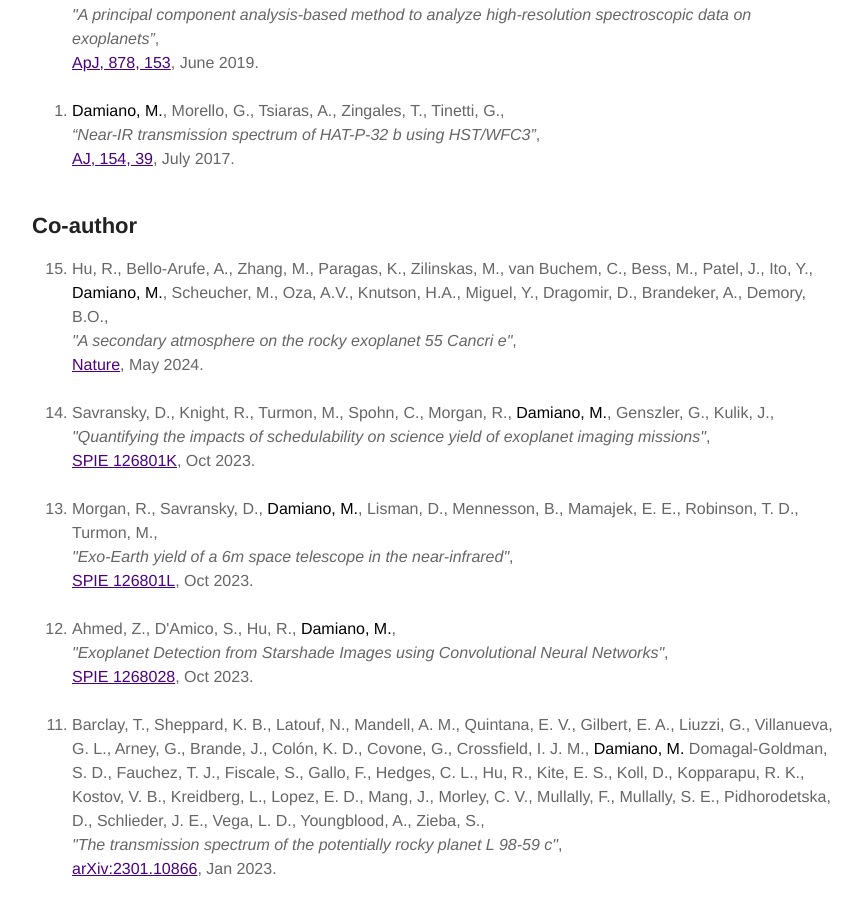
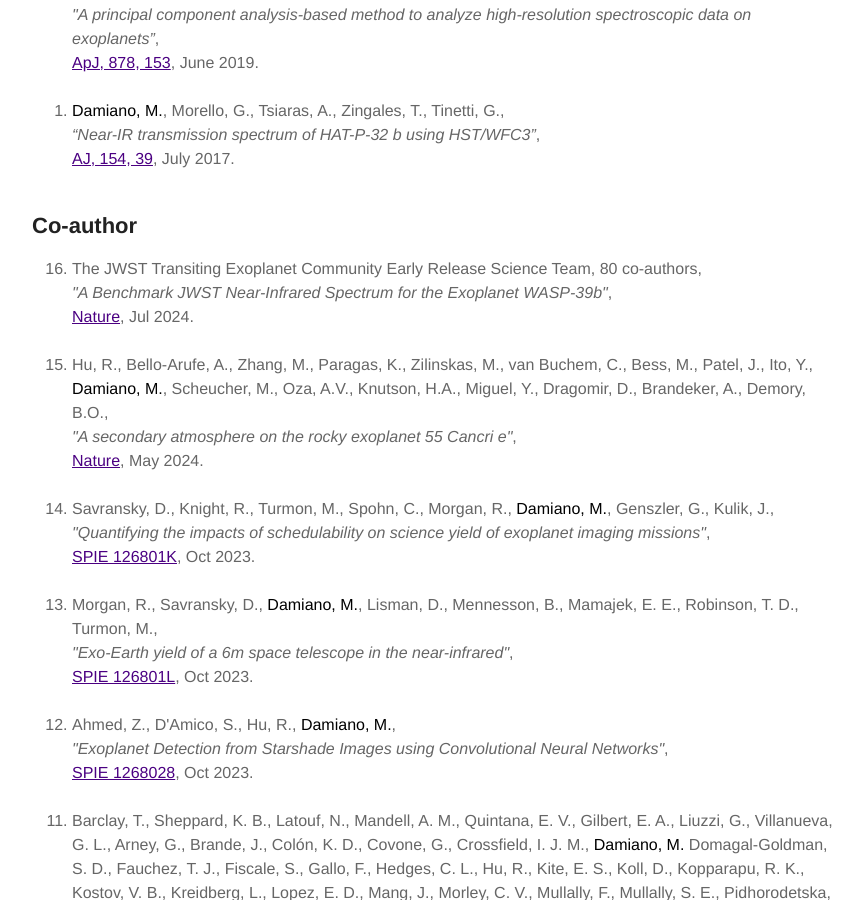
Before and after one commit to MDamiano/MDamiano.github.io, a Jekyll site: the page built from publications.md, in a window 1280 px wide and 900 px high, scrolled down 1554 px. Shown: the whole window, without its empty margins (203-1066 px from the left). Built offline with Jekyll 4.4.1, drawn with Linux system fonts in a browser that asks for light colours.

Commit message:
Update Sept 6 2024

```diff
--- a/_config.yml
+++ b/_config.yml
@@ -4,6 +4,11 @@ bio: Ph.D. in Astrophysics
 
 # twitter summary info
 #description:
+
+### To run a local server
+### 1. cd into the project folder
+### 2. bundle exec jekyll serve
+### 3. http://localhost:4000
 
 # if it's an external image, update below for true
 # better with square images
@@ -37,7 +42,7 @@ disqus:
 # facebook: myfacebook
 linkedin: mariodamiano
 github: MDamiano
-twitter: MarioDami
+# twitter: MarioDami
 email: mario.damiano@jpl.nasa.gov
 # google: mygoogle
 # instagram: myinstagram
--- a/_includes/footer.html
+++ b/_includes/footer.html
@@ -5,7 +5,7 @@
         Powered by <a class="link" href="https://jekyllrb.com">Jekyll</a> & <a class="link" href="https://github.com/sergiokopplin/indigo">Indigo</a>
     </p>
 
-    <p class="extra">
+    <!-- <p class="extra">
         <a class="link" href="{{ site.url }}/feed.xml" target="_blank"><svg class="icon icon-rss"><use xlink:href="#icon-rss"></use></svg></a>
-    </p>
+    </p> -->
 </footer>
--- a/publications.md
+++ b/publications.md
@@ -59,6 +59,10 @@ layout: page
 <h2>Co-author</h2>
 
 <ol reversed>
+    <li>The JWST Transiting Exoplanet Community Early Release Science Team, 80 co-authors,
+	    <br /><i>"A Benchmark JWST Near-Infrared Spectrum for the Exoplanet WASP-39b"</i>,
+	    <br /><a href="https://www.nature.com/articles/s41550-024-02292-x">Nature</a>, Jul 2024.
+	    <br /><br /></li>
     <li>Hu, R.,  Bello-Arufe, A.,  Zhang, M.,  Paragas, K.,  Zilinskas, M., van Buchem, C.,  Bess, M.,  Patel, J.,  Ito, Y.,  <strong>Damiano, M.</strong>,  Scheucher, M., Oza, A.V.,  Knutson, H.A.,  Miguel, Y.,  Dragomir, D.,  Brandeker, A., Demory, B.O.,
 	    <br /><i>"A secondary atmosphere on the rocky exoplanet 55 Cancri e"</i>,
 	    <br /><a href="https://www.nature.com/articles/s41586-024-07432-x">Nature</a>, May 2024.
```
Also changed, not shown: _includes/author.html (+4 -4 lines), about.md (+2 -2 lines).
